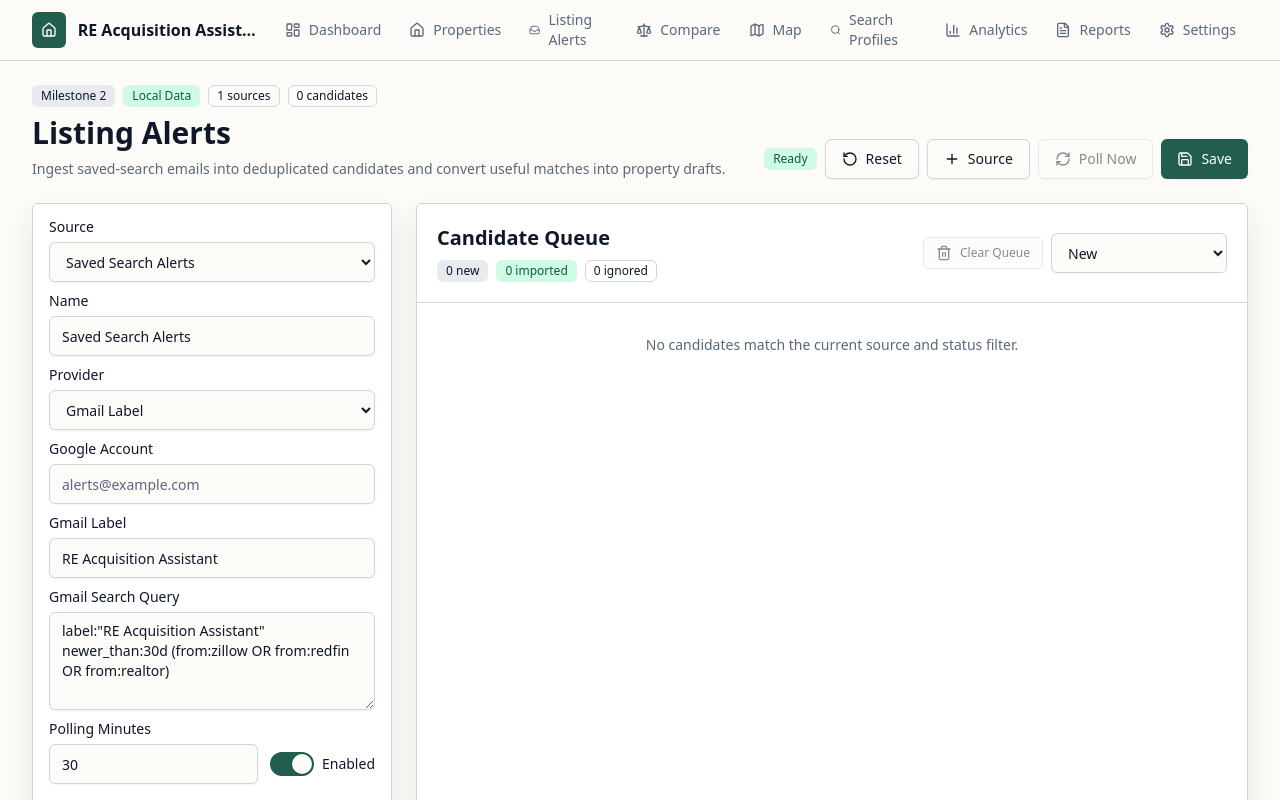
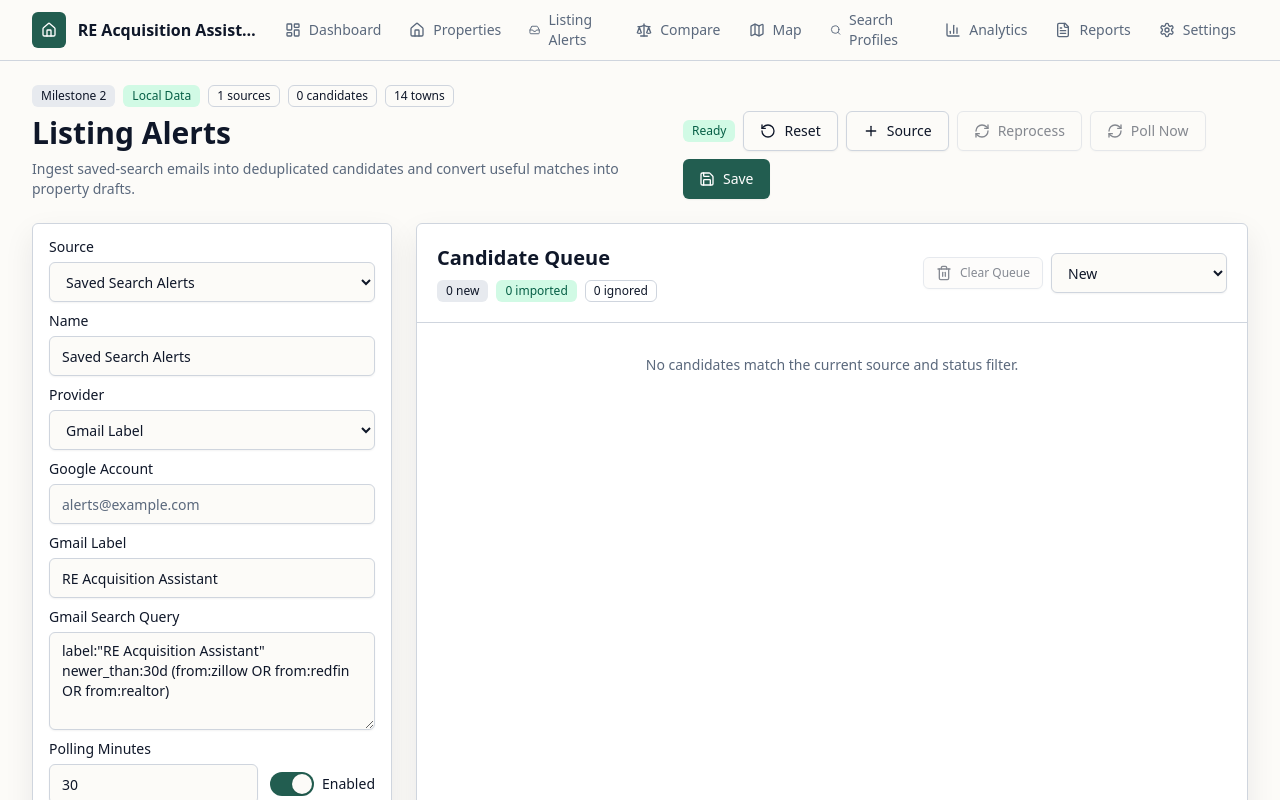
Before and after one commit to mperrault/REAcquisitionAssistant, a Next.js app: page /listing-alerts in a window 1280 px wide. Shown: the top 800 px of the page. Built offline with nearby package versions, Linux system fonts and the light colour scheme.

Commit message:
Add listing alert reprocess and geography filter

```diff
--- a/components/listing-alerts/listing-alert-manager.tsx
+++ b/components/listing-alerts/listing-alert-manager.tsx
@@ -26,6 +26,10 @@ import {
   createPropertyDraftFromListingCandidate
 } from "@/lib/listing-alerts/listing-alert-parser";
 import {
+  applyListingCandidateGeographyFilter,
+  countEnabledProfileTowns
+} from "@/lib/listing-alerts/geography-filter";
+import {
   clearListingAlertQueue,
   createEmptyListingAlertState,
   createListingAlertSource,
@@ -34,6 +38,7 @@ import {
   markListingAlertSourceChecked,
   markListingCandidateIgnored,
   markListingCandidateImported,
+  reprocessListingAlertMessages,
   saveListingAlertState,
   upsertListingAlertSource,
   LISTING_ALERT_STORAGE_KEY
@@ -141,6 +146,18 @@ function formatAddress(candidate: ListingCandidate) {
   );
 
   return parts.join(", ") || "Untitled listing candidate";
+}
+
+function getActiveProfile(profileState: ProfileState | null) {
+  if (!profileState) {
+    return null;
+  }
+
+  return (
+    profileState.profiles.find(
+      (profile) => profile.id === profileState.activeProfileId
+    ) ?? null
+  );
 }
 
 function getCandidateStatusVariant(status: ListingCandidateStatus) {
@@ -298,18 +315,34 @@ export function ListingAlertManager() {
   React.useEffect(() => {
     const alertResult = loadListingAlertState(window.localStorage);
     let loadedAlertState = alertResult.state;
+    let shouldPersistAlertState = false;
 
     if (loadedAlertState.sources.length === 0) {
       loadedAlertState = upsertListingAlertSource(
         loadedAlertState,
         createDefaultSource()
       );
-      saveListingAlertState(window.localStorage, loadedAlertState);
+      shouldPersistAlertState = true;
     }
 
     const propertyResult = loadPropertyState(window.localStorage);
     const profileResult = loadProfileState(window.localStorage);
     const scoreResult = loadScoreState(window.localStorage);
+    const loadedActiveProfile = getActiveProfile(profileResult.state);
+    const geographyFilter = applyListingCandidateGeographyFilter(
+      loadedAlertState,
+      loadedActiveProfile
+    );
+
+    loadedAlertState = geographyFilter.state;
+
+    if (shouldPersistAlertState || geographyFilter.ignoredCount > 0) {
+      loadedAlertState = saveListingAlertState(
+        window.localStorage,
+        loadedAlertState
+      );
+    }
+
     const firstSource = loadedAlertState.sources[0] ?? null;
 
     setListingState(loadedAlertState);
@@ -319,6 +352,11 @@ export function ListingAlertManager() {
     setSelectedSourceId(firstSource?.id ?? null);
     setSourceDraft(firstSource ? cloneSource(firstSource) : null);
     setLoadSource(alertResult.source === "empty" ? "storage" : alertResult.source);
+    setActionStatus(
+      geographyFilter.ignoredCount > 0
+        ? `${geographyFilter.ignoredCount} ignored by geography`
+        : "Ready"
+    );
   }, []);
 
   const selectedSource = React.useMemo(
@@ -329,16 +367,13 @@ export function ListingAlertManager() {
   );
 
   const activeProfile = React.useMemo(() => {
-    if (!profileState) {
-      return null;
-    }
+    return getActiveProfile(profileState);
+  }, [profileState]);
 
-    return (
-      profileState.profiles.find(
-        (profile) => profile.id === profileState.activeProfileId
-      ) ?? null
-    );
-  }, [profileState]);
+  const enabledTownCount = React.useMemo(
+    () => countEnabledProfileTowns(activeProfile),
+    [activeProfile]
+  );
 
   const candidateCounts = React.useMemo(() => {
     return listingState.candidates.reduce<Record<string, number>>(
@@ -361,6 +396,15 @@ export function ListingAlertManager() {
   });
 
   const latestRun = listingState.runs[0] ?? null;
+  const selectedSourceMessageCount = React.useMemo(() => {
+    if (!selectedSourceId) {
+      return 0;
+    }
+
+    return listingState.messages.filter(
+      (message) => message.sourceId === selectedSourceId
+    ).length;
+  }, [listingState.messages, selectedSourceId]);
 
   function persistListingState(nextState: ListingAlertState, status: string) {
     const persisted = saveListingAlertState(window.localStorage, nextState);
@@ -466,10 +510,46 @@ export function ListingAlertManager() {
       },
       timestamp
     );
+    const geographyFilter = applyListingCandidateGeographyFilter(
+      result.state,
+      activeProfile,
+      timestamp
+    );
+    const geographyStatus =
+      geographyFilter.ignoredCount > 0
+        ? `, ${geographyFilter.ignoredCount} ignored by geography`
+        : "";
 
     persistListingState(
+      geographyFilter.state,
+      `${result.run.candidatesCreated} new, ${result.run.candidatesUpdated} updated${geographyStatus}`
+    );
+  }
+
+  function handleReprocessQueue() {
+    if (!selectedSource || selectedSourceMessageCount === 0) {
+      return;
+    }
+
+    const timestamp = new Date().toISOString();
+    const result = reprocessListingAlertMessages(
+      listingState,
+      selectedSource.id,
+      timestamp
+    );
+    const geographyFilter = applyListingCandidateGeographyFilter(
       result.state,
-      `${result.run.candidatesCreated} new, ${result.run.candidatesUpdated} updated`
+      activeProfile,
+      timestamp
+    );
+    const geographyStatus =
+      geographyFilter.ignoredCount > 0
+        ? `, ${geographyFilter.ignoredCount} ignored by geography`
+        : "";
+
+    persistListingState(
+      geographyFilter.state,
+      `${result.messagesProcessed} messages reprocessed, ${result.candidatesCreated} new, ${result.candidatesUpdated} updated${geographyStatus}`
     );
   }
 
@@ -533,10 +613,19 @@ export function ListingAlertManager() {
         selectedSource.id,
         pollResult.checkedAt
       );
+      const geographyFilter = applyListingCandidateGeographyFilter(
+        nextListingState,
+        activeProfile,
+        pollResult.checkedAt
+      );
+      const geographyStatus =
+        geographyFilter.ignoredCount > 0
+          ? `, ${geographyFilter.ignoredCount} ignored by geography`
+          : "";
 
       persistListingState(
-        nextListingState,
-        `${pollResult.messages.length} messages, ${candidatesCreated} new, ${candidatesUpdated} updated`
+        geographyFilter.state,
+        `${pollResult.messages.length} messages, ${candidatesCreated} new, ${candidatesUpdated} updated${geographyStatus}`
       );
     } catch (error) {
       setActionStatus(
@@ -606,6 +695,9 @@ export function ListingAlertManager() {
             <Badge variant="outline">
               {listingState.candidates.length} candidates
             </Badge>
+            <Badge variant={enabledTownCount > 0 ? "outline" : "warning"}>
+              {enabledTownCount} towns
+            </Badge>
           </div>
           <h1 className="text-2xl font-semibold tracking-normal sm:text-3xl">
             Listing Alerts
@@ -626,6 +718,15 @@ export function ListingAlertManager() {
           <Button type="button" variant="outline" onClick={handleNewSource}>
             <Plus aria-hidden="true" />
             Source
+          </Button>
+          <Button
+            type="button"
+            variant="outline"
+            onClick={handleReprocessQueue}
+            disabled={!selectedSource || selectedSourceMessageCount === 0}
+          >
+            <RefreshCw aria-hidden="true" />
+            Reprocess
           </Button>
           <Button
             type="button"
--- /dev/null
+++ b/lib/listing-alerts/geography-filter.ts
@@ -0,0 +1,133 @@
+import {
+  listingAlertStateSchema,
+  type ListingAlertState,
+  type ListingCandidate
+} from "@/lib/listing-alerts/types";
+import type { SearchProfile, TownPreference } from "@/lib/profiles/types";
+
+export const OUTSIDE_PROFILE_GEOGRAPHY_WARNING =
+  "Outside active profile geography.";
+
+export type ListingCandidateGeographyFilterResult = {
+  state: ListingAlertState;
+  ignoredCount: number;
+};
+
+function normalizeGeographyText(value: string) {
+  return value
+    .trim()
+    .toLowerCase()
+    .replace(/&nbsp;/g, " ")
+    .replace(/[^a-z0-9]+/g, " ")
+    .replace(/\s+/g, " ")
+    .trim();
+}
+
+function createTownKey(town: string, state: string) {
+  return `${normalizeGeographyText(town)}|${normalizeGeographyText(state)}`;
+}
+
+function splitTownAliases(townPreference: TownPreference) {
+  return townPreference.town
+    .split(/\s*\/\s*|\s+\bor\b\s+/i)
+    .map(normalizeGeographyText)
+    .filter(Boolean);
+}
+
+function createEnabledTownKeySet(profile: SearchProfile | null) {
+  const townKeys = new Set<string>();
+
+  for (const townPreference of profile?.townPreferences ?? []) {
+    if (!townPreference.enabled) {
+      continue;
+    }
+
+    for (const townAlias of splitTownAliases(townPreference)) {
+      townKeys.add(createTownKey(townAlias, townPreference.state));
+    }
+  }
+
+  return townKeys;
+}
+
+function hasParsedCandidateTown(candidate: ListingCandidate) {
+  return Boolean(candidate.city.trim() && candidate.state.trim());
+}
+
+function shouldIgnoreCandidateForGeography(
+  candidate: ListingCandidate,
+  townKeys: Set<string>
+) {
+  if (candidate.status !== "new" || !hasParsedCandidateTown(candidate)) {
+    return false;
+  }
+
+  return !townKeys.has(createTownKey(candidate.city, candidate.state));
+}
+
+function addWarning(warnings: string[], warning: string) {
+  return warnings.includes(warning) ? warnings : [...warnings, warning];
+}
+
+export function countEnabledProfileTowns(profile: SearchProfile | null) {
+  return (
+    profile?.townPreferences.filter((townPreference) => townPreference.enabled)
+      .length ?? 0
+  );
+}
+
+export function isListingCandidateInsideProfileGeography(
+  candidate: ListingCandidate,
+  profile: SearchProfile | null
+) {
+  const townKeys = createEnabledTownKeySet(profile);
+
+  if (townKeys.size === 0 || !hasParsedCandidateTown(candidate)) {
+    return true;
+  }
+
+  return townKeys.has(createTownKey(candidate.city, candidate.state));
+}
+
+export function applyListingCandidateGeographyFilter(
+  state: ListingAlertState,
+  profile: SearchProfile | null,
+  timestamp = new Date().toISOString()
+): ListingCandidateGeographyFilterResult {
+  const townKeys = createEnabledTownKeySet(profile);
+
+  if (townKeys.size === 0) {
+    return { state, ignoredCount: 0 };
+  }
+
+  let ignoredCount = 0;
+  const candidates = state.candidates.map((candidate) => {
+    if (!shouldIgnoreCandidateForGeography(candidate, townKeys)) {
+      return candidate;
+    }
+
+    ignoredCount += 1;
+
+    return {
+      ...candidate,
+      status: "ignored" as const,
+      warnings: addWarning(
+        candidate.warnings,
+        OUTSIDE_PROFILE_GEOGRAPHY_WARNING
+      ),
+      updatedAt: timestamp
+    };
+  });
+
+  if (ignoredCount === 0) {
+    return { state, ignoredCount };
+  }
+
+  return {
+    state: listingAlertStateSchema.parse({
+      ...state,
+      candidates
+    }),
+    ignoredCount
+  };
+}
--- a/lib/listing-alerts/listing-alert-persistence.ts
+++ b/lib/listing-alerts/listing-alert-persistence.ts
@@ -38,6 +38,15 @@ export type IngestListingAlertTextResult = {
   run: ListingAlertRun;
   message: ListingAlertMessage;
   candidates: ListingCandidate[];
+};
+
+export type ReprocessListingAlertMessagesResult = {
+  state: ListingAlertState;
+  run: ListingAlertRun | null;
+  messagesProcessed: number;
+  candidatesCreated: number;
+  candidatesUpdated: number;
+  warnings: string[];
 };
 
 function nowIso() {
@@ -316,6 +325,94 @@ export function ingestListingAlertText(
   };
 }
 
+export function reprocessListingAlertMessages(
+  state: ListingAlertState,
+  sourceId: string,
+  timestamp = nowIso(),
+  createId = () => createListingAlertId("alert")
+): ReprocessListingAlertMessagesResult {
+  const source = state.sources.find((item) => item.id === sourceId);
+
+  if (!source) {
+    throw new Error(`Listing alert source ${sourceId} does not exist.`);
+  }
+
+  const messages = state.messages
+    .filter((message) => message.sourceId === sourceId)
+    .sort(
+      (a, b) =>
+        new Date(a.receivedAt).getTime() - new Date(b.receivedAt).getTime()
+    );
+
+  if (messages.length === 0) {
+    return {
+      state,
+      run: null,
+      messagesProcessed: 0,
+      candidatesCreated: 0,
+      candidatesUpdated: 0,
+      warnings: []
+    };
+  }
+
+  let nextCandidates = state.candidates;
+  let candidatesCreated = 0;
+  let candidatesUpdated = 0;
+  const warnings: string[] = [];
+
+  for (const message of messages) {
+    const parserInput = [message.subject, message.bodyText]
+      .filter(Boolean)
+      .join("\n\n");
+    const parseResult = parseListingAlertText(parserInput, {
+      timestamp,
+      createId,
+      bodyHtml: message.bodyHtml
+    });
+    const parsedCandidates = parseResult.candidates.map((candidate) =>
+      createListingCandidate(sourceId, message, candidate, timestamp, createId)
+    );
+    const upsertedCandidates = upsertCandidates(
+      nextCandidates,
+      parsedCandidates,
+      timestamp
+    );
+
+    nextCandidates = upsertedCandidates.candidates;
+    candidatesCreated += upsertedCandidates.candidatesCreated;
+    candidatesUpdated += upsertedCandidates.candidatesUpdated;
+    warnings.push(
+      ...parseResult.warnings,
+      ...parsedCandidates.flatMap((candidate) => candidate.warnings)
+    );
+  }
+
+  const run = listingAlertRunSchema.parse({
+    id: createId(),
+    sourceId,
+    status: "completed",
+    startedAt: timestamp,
+    completedAt: timestamp,
+    messagesSeen: messages.length,
+    candidatesCreated,
+    candidatesUpdated,
+    warnings
+  });
+
+  return {
+    state: listingAlertStateSchema.parse({
+      ...state,
+      candidates: nextCandidates,
+      runs: [run, ...state.runs]
+    }),
+    run,
+    messagesProcessed: messages.length,
+    candidatesCreated,
+    candidatesUpdated,
+    warnings
+  };
+}
+
 export function markListingCandidateImported(
   state: ListingAlertState,
   candidateId: string,
```
Also changed, not shown: 1 other file (tests, documents, lock files or other folders).
